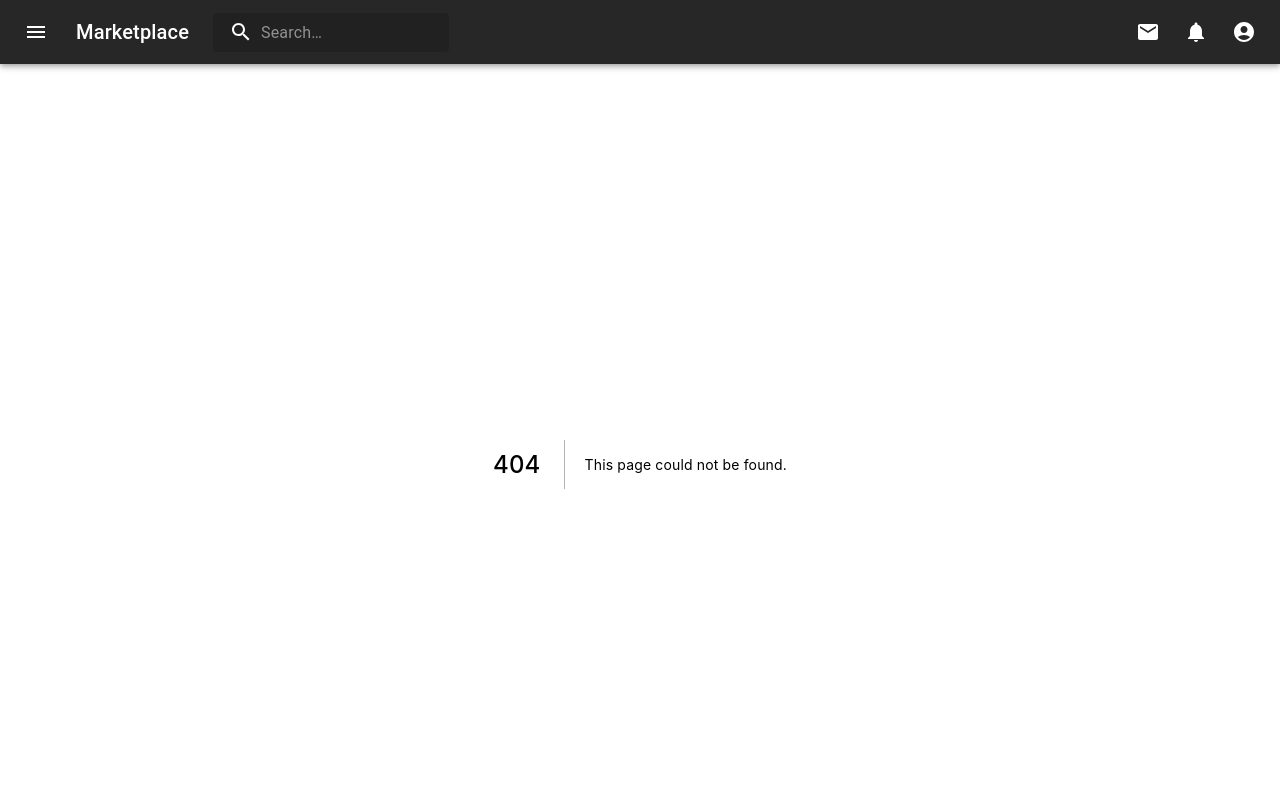
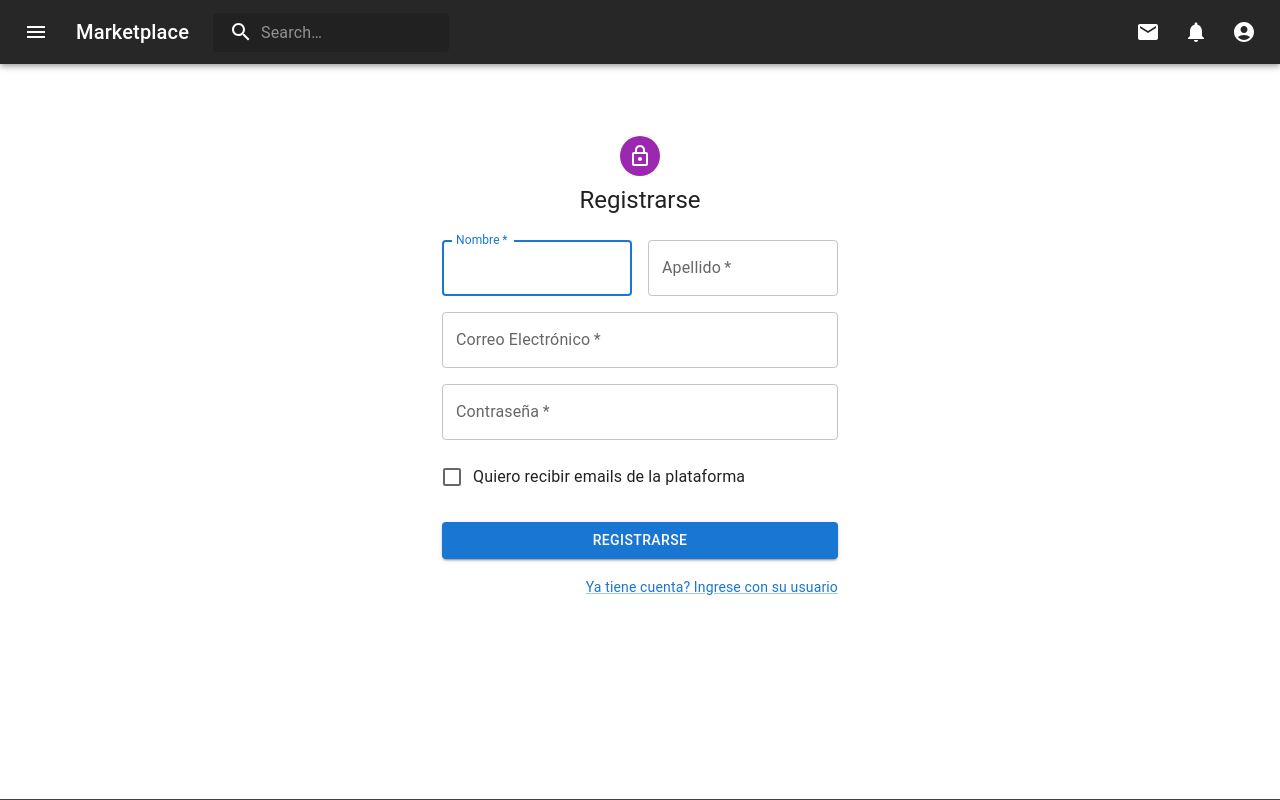
Before and after one commit to 3nu3l/marketplace-profesores-particulares, a Next.js app in the folder frontend/: page /signup in a window 1280 px wide. Before the commit this address had no page. Shown: the top 800 px of the page. Built offline with nearby package versions, Linux system fonts and the light colour scheme.

Commit message:
add signup page

```diff
--- a/frontend/pages/signin.tsx
+++ b/frontend/pages/signin.tsx
@@ -83,7 +83,7 @@
                 </Link>
               </Grid>
               <Grid item>
-                <Link href="#" variant="body2">
+                <Link href="/signup" variant="body2">
                   {"No tiene cuenta? Registrese"}
                 </Link>
               </Grid>
--- /dev/null
+++ b/frontend/pages/signup.tsx
@@ -0,0 +1,118 @@
+import * as React from 'react';
+import Avatar from '@mui/material/Avatar';
+import Button from '@mui/material/Button';
+import CssBaseline from '@mui/material/CssBaseline';
+import TextField from '@mui/material/TextField';
+import FormControlLabel from '@mui/material/FormControlLabel';
+import Checkbox from '@mui/material/Checkbox';
+import Link from '@mui/material/Link';
+import Grid from '@mui/material/Grid';
+import Box from '@mui/material/Box';
+import LockOutlinedIcon from '@mui/icons-material/LockOutlined';
+import Typography from '@mui/material/Typography';
+import Container from '@mui/material/Container';
+import { createTheme, ThemeProvider } from '@mui/material/styles';
+
+const theme = createTheme();
+
+export default function SignUp() {
+    const handleSubmit = (event: React.FormEvent<HTMLFormElement>) => {
+        event.preventDefault();
+        const data = new FormData(event.currentTarget);
+        console.log({
+            email: data.get('email'),
+            password: data.get('password'),
+        });
+    };
+
+    return (
+        <ThemeProvider theme={theme}>
+            <Container component="main" maxWidth="xs">
+                <CssBaseline />
+                <Box
+                    sx={{
+                        marginTop: 8,
+                        marginBottom: 25,
+                        display: 'flex',
+                        flexDirection: 'column',
+                        alignItems: 'center',
+                    }}
+                >
+                    <Avatar sx={{ m: 1, bgcolor: 'secondary.main' }}>
+                        <LockOutlinedIcon />
+                    </Avatar>
+                    <Typography component="h1" variant="h5">
+                        Registrarse
+                    </Typography>
+                    <Box component="form" noValidate onSubmit={handleSubmit} sx={{ mt: 3 }}>
+                        <Grid container spacing={2}>
+                            <Grid item xs={12} sm={6}>
+                                <TextField
+                                    autoComplete="given-name"
+                                    name="firstName"
+                                    required
+                                    fullWidth
+                                    id="firstName"
+                                    label="Nombre"
+                                    autoFocus
+                                />
+                            </Grid>
+                            <Grid item xs={12} sm={6}>
+                                <TextField
+                                    required
+                                    fullWidth
+                                    id="lastName"
+                                    label="Apellido"
+                                    name="lastName"
+                                    autoComplete="family-name"
+                                />
+                            </Grid>
+                            <Grid item xs={12}>
+                                <TextField
+                                    required
+                                    fullWidth
+                                    id="email"
+                                    label="Correo Electrónico"
+                                    name="email"
+                                    autoComplete="email"
+                                />
+                            </Grid>
+                            <Grid item xs={12}>
+                                <TextField
+                                    required
+                                    fullWidth
+                                    name="password"
+                                    label="Contraseña"
+                                    type="password"
+                                    id="password"
+                                    autoComplete="new-password"
+                                />
+                            </Grid>
+                            <Grid item xs={12}>
+                                <FormControlLabel
+                                    control={<Checkbox value="allowExtraEmails" color="primary" />}
+                                    label="Quiero recibir emails de la plataforma"
+                                />
+                            </Grid>
+                        </Grid>
+                        <Button
+                            type="submit"
+                            fullWidth
+                            variant="contained"
+                            sx={{ mt: 3, mb: 2 }}
+                        >
+                            Registrarse
+                        </Button>
+                        <Grid container justifyContent="flex-end">
+                            <Grid item>
+                                <Link href="/signin" variant="body2">
+                                    Ya tiene cuenta? Ingrese con su usuario
+                                </Link>
+                            </Grid>
+                        </Grid>
+                    </Box>
+                </Box>
+            </Container>
+        </ThemeProvider>
+    );
+}
--- a/frontend/src/components/navbar.tsx
+++ b/frontend/src/components/navbar.tsx
@@ -83,7 +83,7 @@
 
   const handleClick = (e, path) => {
     if (path === "/sigin") {
-      console.log("I clicked on the About Page");
+      console.log("I clicked on the Sign In Page");
     }
   };
 
@@ -110,7 +110,6 @@
     >
       <MenuItem><Link href="/signin"><a onClick={(e) => handleClick(e, "/signin")}>Conectarse</a></Link></MenuItem>
       <MenuItem onClick={handleMenuClose}>Mi Perfil</MenuItem>
-      <MenuItem onClick={handleMenuClose}>Configuración de Cuenta</MenuItem>
     </Menu>
   );
 
```
